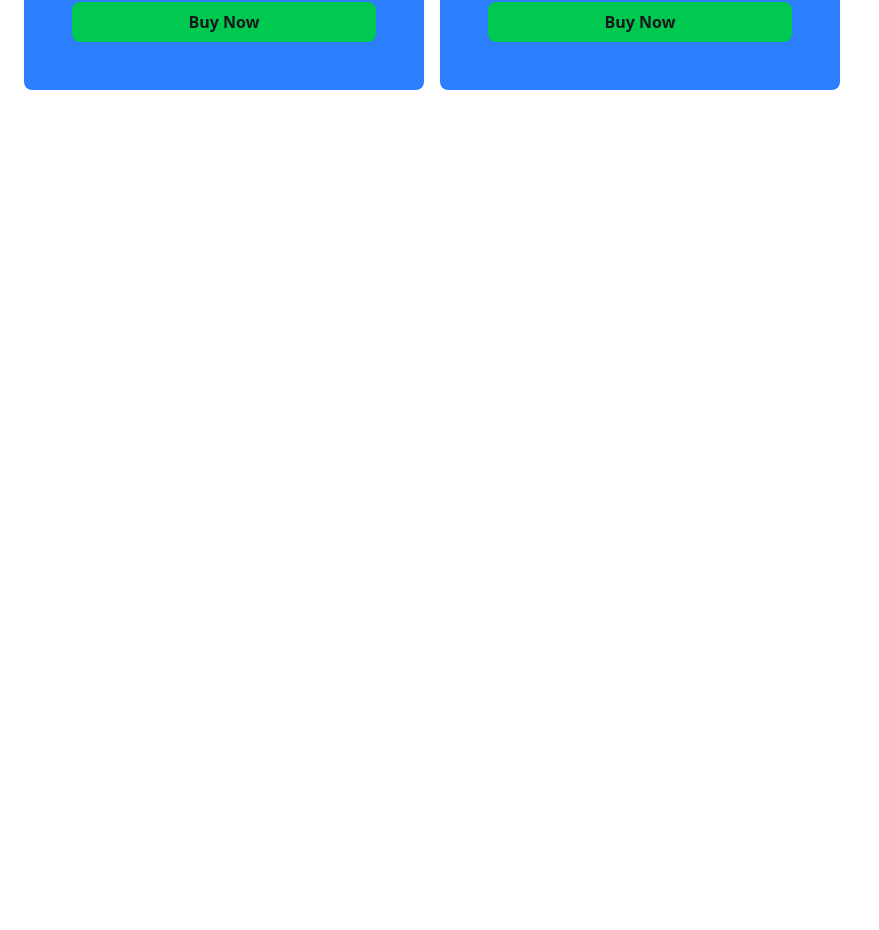
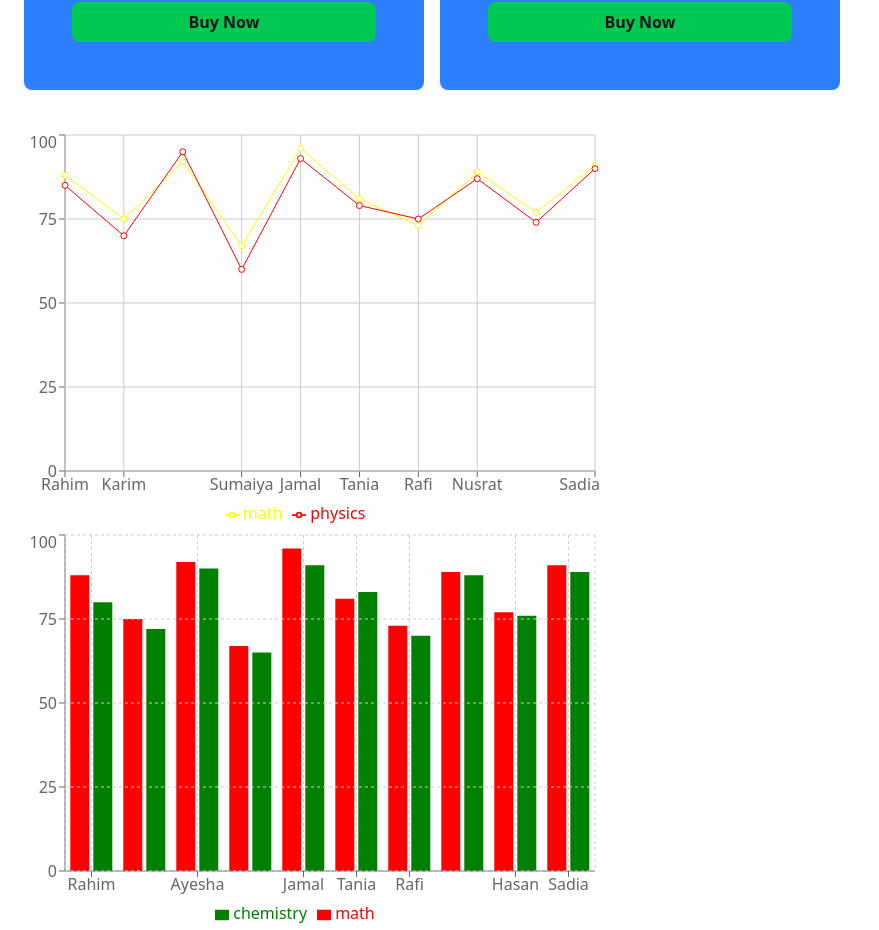
Before and after one commit to mehedihasanmurad/price-options, a React (Vite) app: page / in a window 1280 px wide. Shown: the part 840-1770 px from the top of the page, without its empty margins (0-879 px from the left). Before the commit the page ends 970 px from the top, so only its background shows below. Built offline with nearby package versions, Linux system fonts and the light colour scheme.

Commit message:
chart added

```diff
--- a/package.json
+++ b/package.json
@@ -14,6 +14,7 @@
     "react": "^19.1.0",
     "react-dom": "^19.1.0",
     "react-icons": "^5.5.0",
+    "recharts": "^3.1.0",
     "tailwindcss": "^4.1.11"
   },
   "devDependencies": {
--- a/src/App.jsx
+++ b/src/App.jsx
@@ -1,6 +1,9 @@
+
 import './App.css'
 import NavBar from './components/NavBar/NavBar'
 import PriceOptions from './components/PriceOptions/PriceOptions'
+import LineCharts from './components/LineCharts/LineCharts'
+import BarChats from './components/BarCharts/BarChats'
 // import DaisyNav from './components/DaisyNav/DaisyNav'
 
 function App() {
@@ -10,6 +13,8 @@ function App() {
       {/* <DaisyNav></DaisyNav> */}
       <NavBar></NavBar>
       <PriceOptions></PriceOptions>
+      <LineCharts></LineCharts>
+      <BarChats></BarChats>
     </>
   )
 }
--- /dev/null
+++ b/src/components/BarCharts/BarChats.jsx
@@ -0,0 +1,32 @@
+import React from 'react';
+import { BarChart, Bar, XAxis, YAxis, CartesianGrid, Tooltip, Legend } from 'recharts';
+const BarChats = () => {
+    const students = [
+        { id: 1, name: "Rahim", math: 88, physics: 85, chemistry: 80 },
+        { id: 2, name: "Karim", math: 75, physics: 70, chemistry: 72 },
+        { id: 3, name: "Ayesha", math: 92, physics: 95, chemistry: 90 },
+        { id: 4, name: "Sumaiya", math: 67, physics: 60, chemistry: 65 },
+        { id: 5, name: "Jamal", math: 96, physics: 93, chemistry: 91 },
+        { id: 6, name: "Tania", math: 81, physics: 79, chemistry: 83 },
+        { id: 7, name: "Rafi", math: 73, physics: 75, chemistry: 70 },
+        { id: 8, name: "Nusrat", math: 89, physics: 87, chemistry: 88 },
+        { id: 9, name: "Hasan", math: 77, physics: 74, chemistry: 76 },
+        { id: 10, name: "Sadia", math: 91, physics: 90, chemistry: 89 }
+    ];
+
+    return (
+        <div>
+            <BarChart width={600} height={400} data={students}>
+                <Bar dataKey={"math"} fill='red'></Bar>
+                <Bar dataKey={"chemistry"} fill='green'></Bar>
+                <XAxis dataKey={"name"}></XAxis>
+                <YAxis></YAxis>
+                <CartesianGrid strokeDasharray="3 3"></CartesianGrid>
+                <Tooltip></Tooltip>
+                <Legend></Legend>
+            </BarChart>
+        </div>
+    );
+};
+
+export default BarChats;
--- /dev/null
+++ b/src/components/LineCharts/LineCharts.jsx
@@ -0,0 +1,35 @@
+import React from 'react';
+import { LineChart, Line, XAxis, YAxis, CartesianGrid, Tooltip, Legend } from 'recharts';
+
+const LineCharts = () => {
+    const students = [
+        { id: 1, name: "Rahim", math: 88, physics: 85, chemistry: 80 },
+        { id: 2, name: "Karim", math: 75, physics: 70, chemistry: 72 },
+        { id: 3, name: "Ayesha", math: 92, physics: 95, chemistry: 90 },
+        { id: 4, name: "Sumaiya", math: 67, physics: 60, chemistry: 65 },
+        { id: 5, name: "Jamal", math: 96, physics: 93, chemistry: 91 },
+        { id: 6, name: "Tania", math: 81, physics: 79, chemistry: 83 },
+        { id: 7, name: "Rafi", math: 73, physics: 75, chemistry: 70 },
+        { id: 8, name: "Nusrat", math: 89, physics: 87, chemistry: 88 },
+        { id: 9, name: "Hasan", math: 77, physics: 74, chemistry: 76 },
+        { id: 10, name: "Sadia", math: 91, physics: 90, chemistry: 89 }
+    ];
+
+    return (
+        <div>
+            <div>
+                <LineChart width={600} height={400} data={students}>
+                    <XAxis dataKey={"name"}></XAxis>
+                    <YAxis></YAxis>
+                    <CartesianGrid strokeDasharray=""></CartesianGrid>
+                    <Tooltip></Tooltip>
+                    <Legend></Legend>
+                    <Line dataKey="math" stroke='yellow'></Line>
+                    <Line dataKey="physics" stroke='red'></Line>
+                </LineChart>
+            </div>
+        </div>
+    );
+};
+
+export default LineCharts;
```
Also changed, not shown: 1 other file (tests, documents, lock files or other folders).
